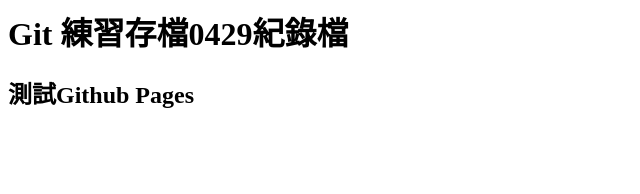
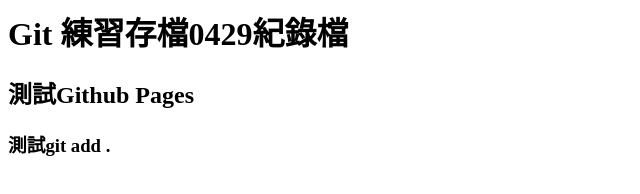
Before and after one commit to PhilBear1996/git-lab, a plain HTML site: page index.html in a window 1280 px wide. Shown: the whole page, without its empty margins (0-640 px from the left). Drawn offline with Linux system fonts and the light colour scheme.

Commit message:
test ggit add .

```diff
--- a/index.html
+++ b/index.html
@@ -1,2 +1,3 @@
 <h1>Git 練習存檔0429紀錄檔</h1>
     <h2>測試Github Pages</h2>
+    <h3>測試git add .</h3>
```
